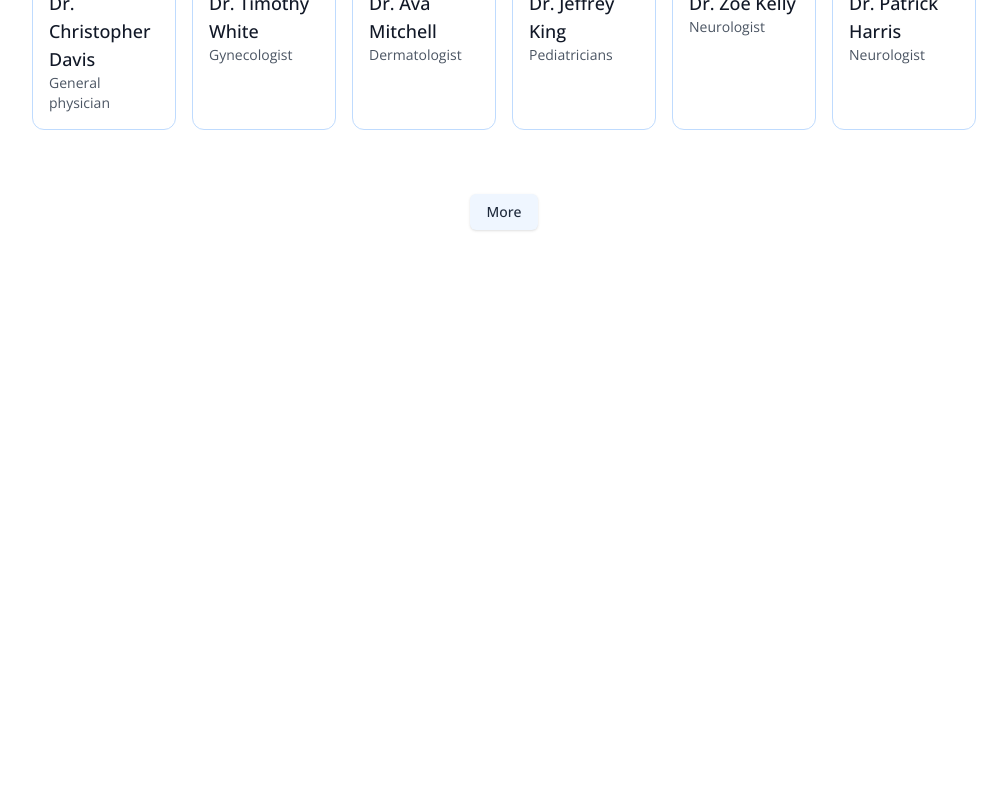
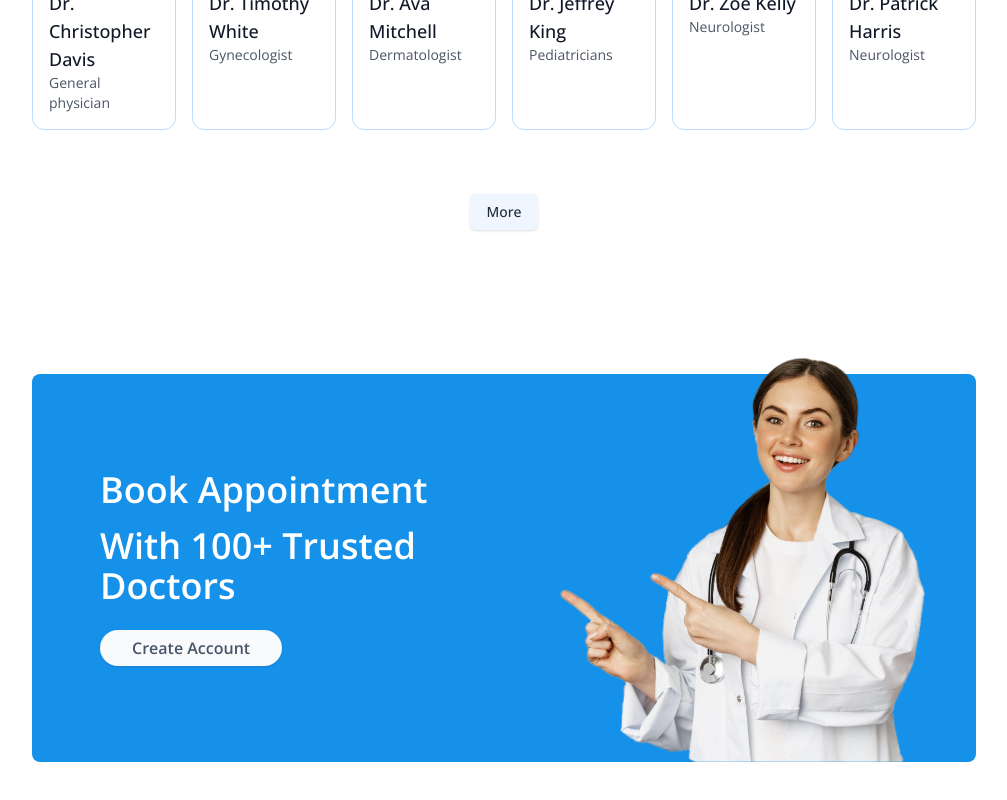
Before and after one commit to 23-faisal/prescription, a React (Vite) app in the folder frontend/: page / in a window 1280 px wide. Shown: the part 1673-2473 px from the top of the page, without its empty margins (136-1143 px from the left). Before the commit the page ends 1967 px from the top, so only its background shows below. Built offline with nearby package versions, Linux system fonts and the light colour scheme.

Commit message:
Create banner section

```diff
--- /dev/null
+++ b/frontend/src/components/common/Banner.jsx
@@ -0,0 +1,38 @@
+import React from "react";
+import { Button } from "../ui/button";
+import { assets } from "@/assets/assets_frontend/assets";
+import { useNavigate } from "react-router-dom";
+
+const Banner = () => {
+  const navigate = useNavigate();
+  return (
+    <div className=" flex bg-[#1691EA] rounded-lg px-6 sm:px-10 md:px-14 lg:px-12 my-20 md:mx-10">
+      {/* Left side */}
+      <div className="flex-1 py-8 sm:py-10 md:py-16 lg:py-24 lg:pl-5 ">
+        <div className="text-xl sm:text-2xl md:text-3xl lg:text-4xl font-semibold text-white  ">
+          <p>Book Appointment</p>
+          <p className="mt-4 ">With 100+ Trusted Doctors</p>
+        </div>
+        <Button
+          onClick={() => {
+            navigate("/login");
+            scrollTo(0, 0);
+          }}
+          className=" bg-slate-50 hover:bg-slate-100   text-slate-600 px-8 py-3 rounded-full mt-6 hover:scale-105 transition-all text-base font-semibold  "
+        >
+          Create Account
+        </Button>
+      </div>
+      {/* right side */}
+      <div className="hidden md:block md:w-1/2 lg:w-[370px] relative  ">
+        <img
+          className="w-full absolute bottom-0 right-0 max-w-md "
+          src={assets.appointment_img}
+          alt="doctor"
+        />
+      </div>
+    </div>
+  );
+};
+
+export default Banner;
--- a/frontend/src/pages/HomePage.jsx
+++ b/frontend/src/pages/HomePage.jsx
@@ -1,3 +1,4 @@
+import Banner from "@/components/common/Banner";
 import Hero from "@/components/common/Hero";
 import SpecialityMenu from "@/components/common/SpecialityMenu";
 import TopDoctors from "@/components/common/TopDoctors";
@@ -8,6 +9,7 @@ const HomePage = () => {
       <Hero />
       <SpecialityMenu />
       <TopDoctors />
+      <Banner />
     </div>
   );
 };
```
